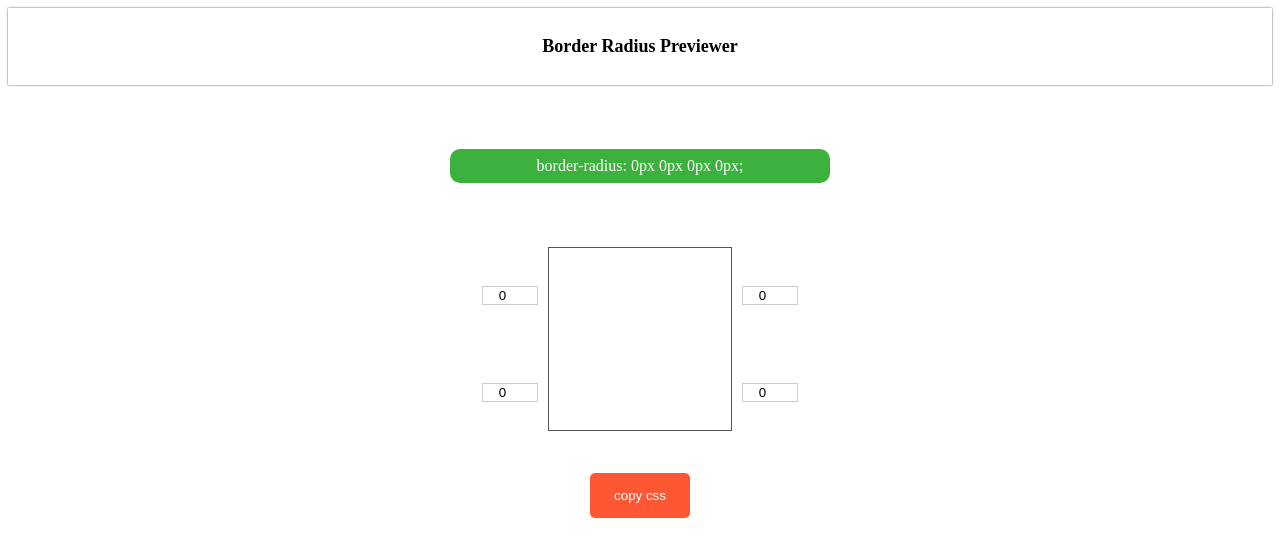
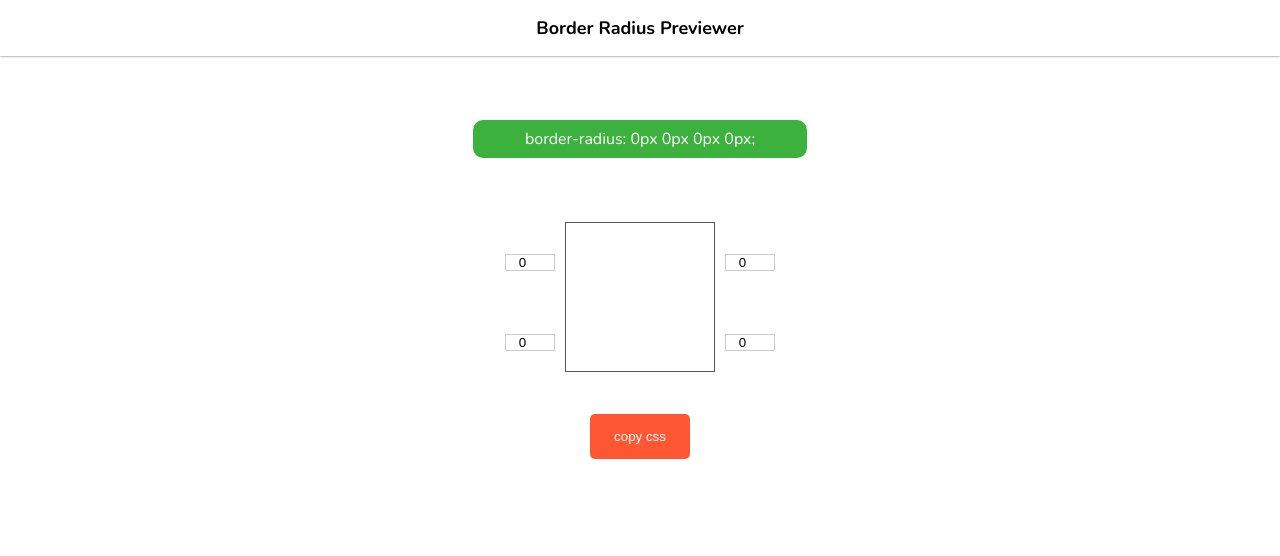
Before and after one commit to erikalbuquerque/border_radius_previewer, a React (Vite) app: page / in a window 1280 px wide. Shown: the top 556 px of the page. Built offline with nearby package versions, Linux system fonts and the light colour scheme.

Commit message:
feat: add global styles

```diff
--- a/index.html
+++ b/index.html
@@ -1,9 +1,15 @@
 <!DOCTYPE html>
 <html lang="en">
   <head>
+    <link rel="preconnect" href="https://fonts.googleapis.com" />
+    <link rel="preconnect" href="https://fonts.gstatic.com" crossorigin />
     <meta charset="UTF-8" />
     <link rel="icon" type="image/svg+xml" href="/src/favicon.svg" />
     <meta name="viewport" content="width=device-width, initial-scale=1.0" />
+    <link
+      href="https://fonts.googleapis.com/css2?family=Nunito:wght@400;500;700&display=swap"
+      rel="stylesheet"
+    />
     <title>Border Radius Previewer</title>
   </head>
   <body>
--- a/src/main.tsx
+++ b/src/main.tsx
@@ -1,9 +1,11 @@
 import React from "react";
 import ReactDOM from "react-dom";
 import { App } from "./App";
+import { GlobalStyles } from "./styles/GlobalStyles";
 
 ReactDOM.render(
   <React.StrictMode>
+    <GlobalStyles />
     <App />
   </React.StrictMode>,
   document.getElementById("root")
--- /dev/null
+++ b/src/styles/GlobalStyles.ts
@@ -0,0 +1,20 @@
+import { createGlobalStyle } from "styled-components";
+
+export const GlobalStyles = createGlobalStyle`
+  :root {
+    --white: #ffffff;
+    --brown-700: #423232;
+    --red-400: #ff5733;
+    --green-500: #3db13d;
+  }
+
+  * {
+    margin: 0;
+    padding: 0;
+    box-sizing: border-box;
+  }
+
+  body {
+    font-family: 'Nunito', sans-serif;
+  }
+`;
```
